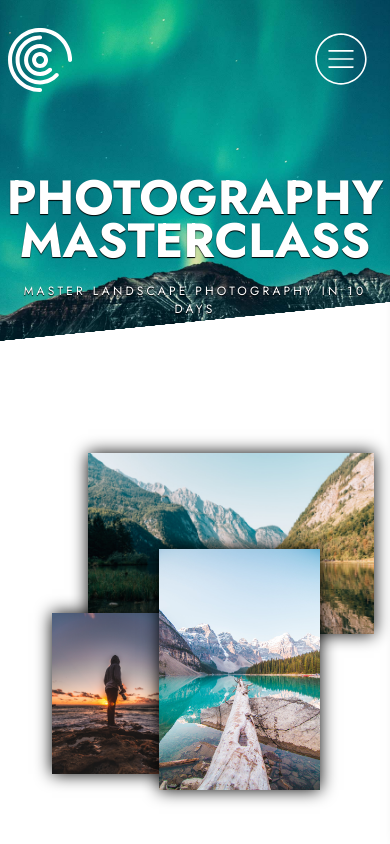
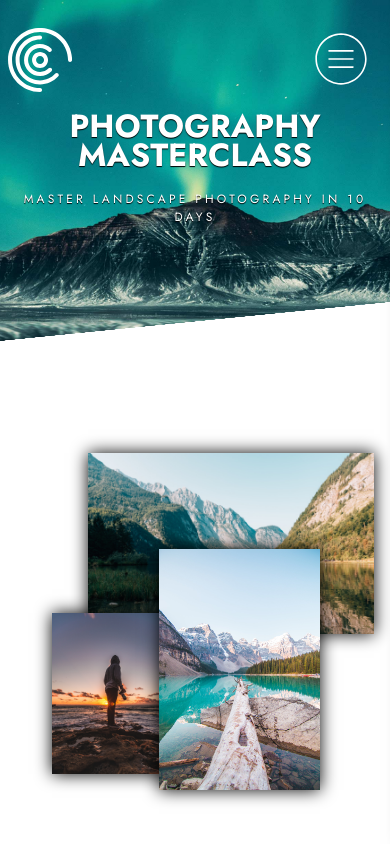
Before and after one commit to graeujer/photography, a plain HTML site: page index.html in a window 390 px wide. Shown: the top 844 px of the page. Drawn offline with Linux system fonts and the light colour scheme; files whose address does not match are found by name.

Commit message:
Update main.css

```diff
--- a/dist/main.css
+++ b/dist/main.css
@@ -120,6 +120,12 @@ html {
 @media (max-width: 62em) {
   .header::before {
     background-size: cover;
+  }
+}
+@media (max-width: 36em) {
+  .header::before {
+    background-size: cover;
+    bottom: -5rem;
   }
 }
 
@@ -163,11 +169,6 @@ html {
   animation-timing-function: linear;
   animation-fill-mode: both;
 }
-@media (max-width: 36em) {
-  .header__heading-main {
-    font-size: 5rem;
-  }
-}
 @media (max-width: 62em) {
   .header__heading-main {
     font-size: 4rem;
@@ -176,6 +177,12 @@ html {
 @media (max-width: 48em) {
   .header__heading-main {
     font-size: 3rem;
+  }
+}
+@media (max-width: 36em) {
+  .header__heading-main {
+    font-size: 2rem;
+    padding-top: 0;
   }
 }
 
```
